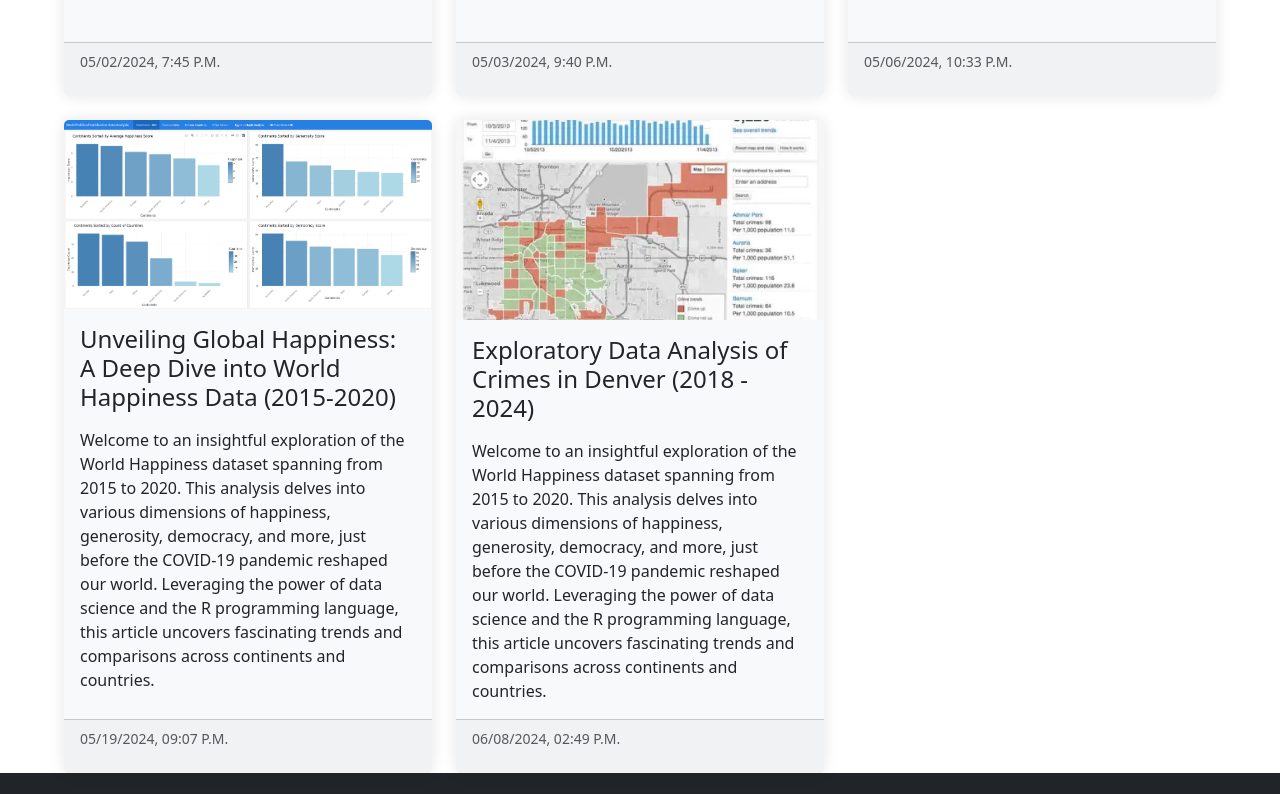
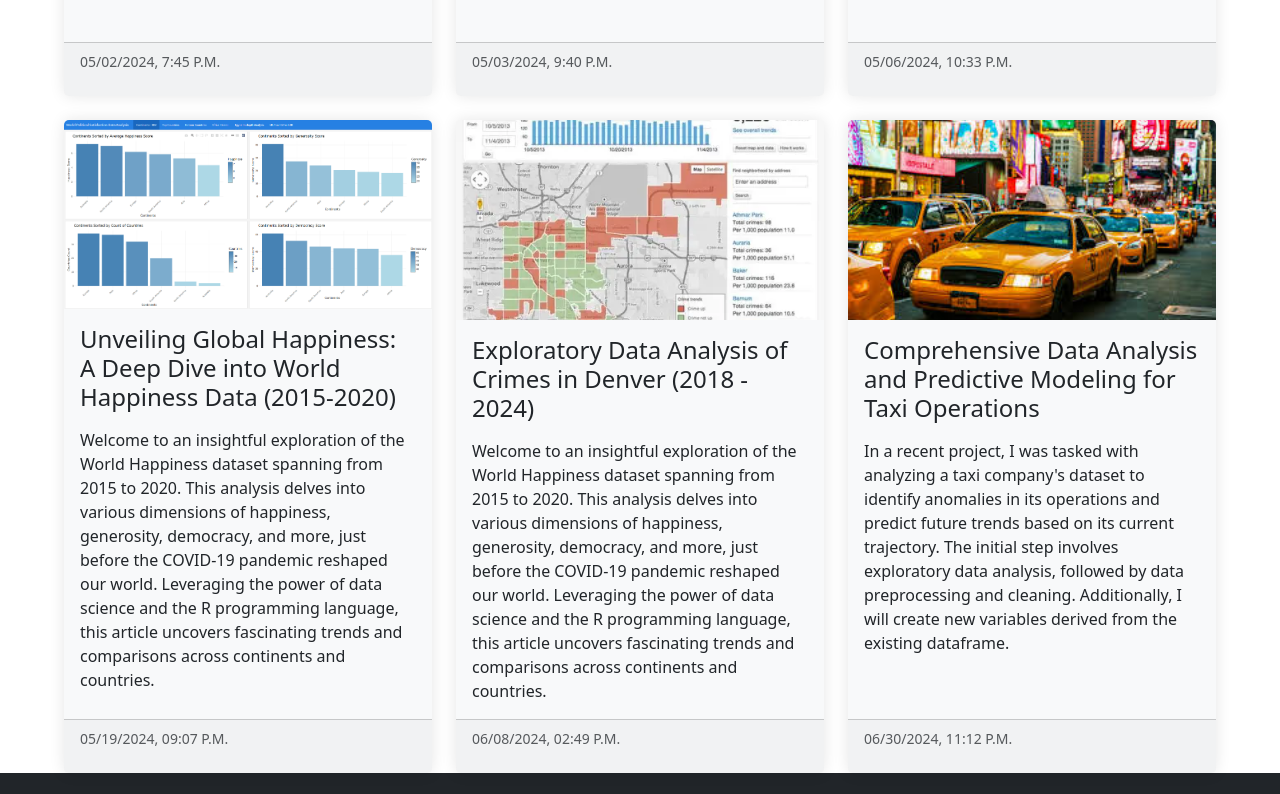
Before and after one commit to OldAlexhub/mohamedgad, a React (Create React App) app: page /articles in a window 1280 px wide. Shown: the part 1066-1860 px from the top of the page. Built offline with nearby package versions, Linux system fonts and the light colour scheme; no server answers.

Commit message:
Update Articles.jsx

```diff
--- a/src/routes/Articles.jsx
+++ b/src/routes/Articles.jsx
@@ -9,6 +9,7 @@ import Reten from "../images/reten.png";
 import Dash from "../images/dash.png";
 import EV from "../images/evs.png";
 import HR from "../images/hr.png";
+import Taxi from "../images/taxi.jpg";
 import Denver from "../images/denver.webp";
 import "bootstrap/dist/css/bootstrap.min.css";
 
@@ -87,6 +88,16 @@ const Articles = () => {
       path: "/crimesindenver",
       date: "06/08/2024, 02:49 P.M.",
     },
+    {
+      id: "taxi",
+      title:
+        "Comprehensive Data Analysis and Predictive Modeling for Taxi Operations",
+      description:
+        "In a recent project, I was tasked with analyzing a taxi company's dataset to identify anomalies in its operations and predict future trends based on its current trajectory. The initial step involves exploratory data analysis, followed by data preprocessing and cleaning. Additionally, I will create new variables derived from the existing dataframe.",
+      imageUrl: Taxi,
+      path: "/taxi",
+      date: "06/30/2024, 11:12 P.M.",
+    },
   ];
 
   return (
```
